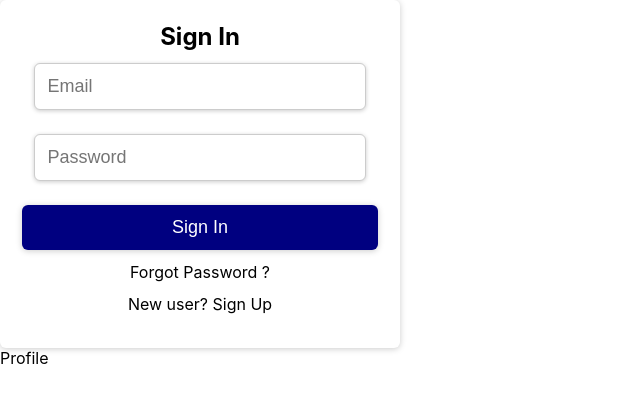
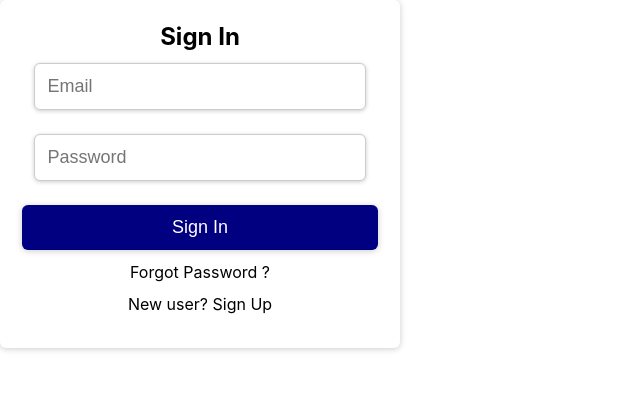
Before and after one commit to TRJMajika/Wits_Overflow_tt, a React (Create React App) app: page /profile in a window 1280 px wide. Shown: the top 402 px of the page, without its empty margins (0-640 px from the left). Built offline with nearby package versions, Linux system fonts and the light colour scheme; no server answers.

Commit message:
profile 2.0

```diff
--- a/src/components/profile.js
+++ b/src/components/profile.js
@@ -1,7 +1,7 @@
 const profile = () => {
     return (
         <div className="profile">
-            Profile
+
         </div>
     );
 }
```
